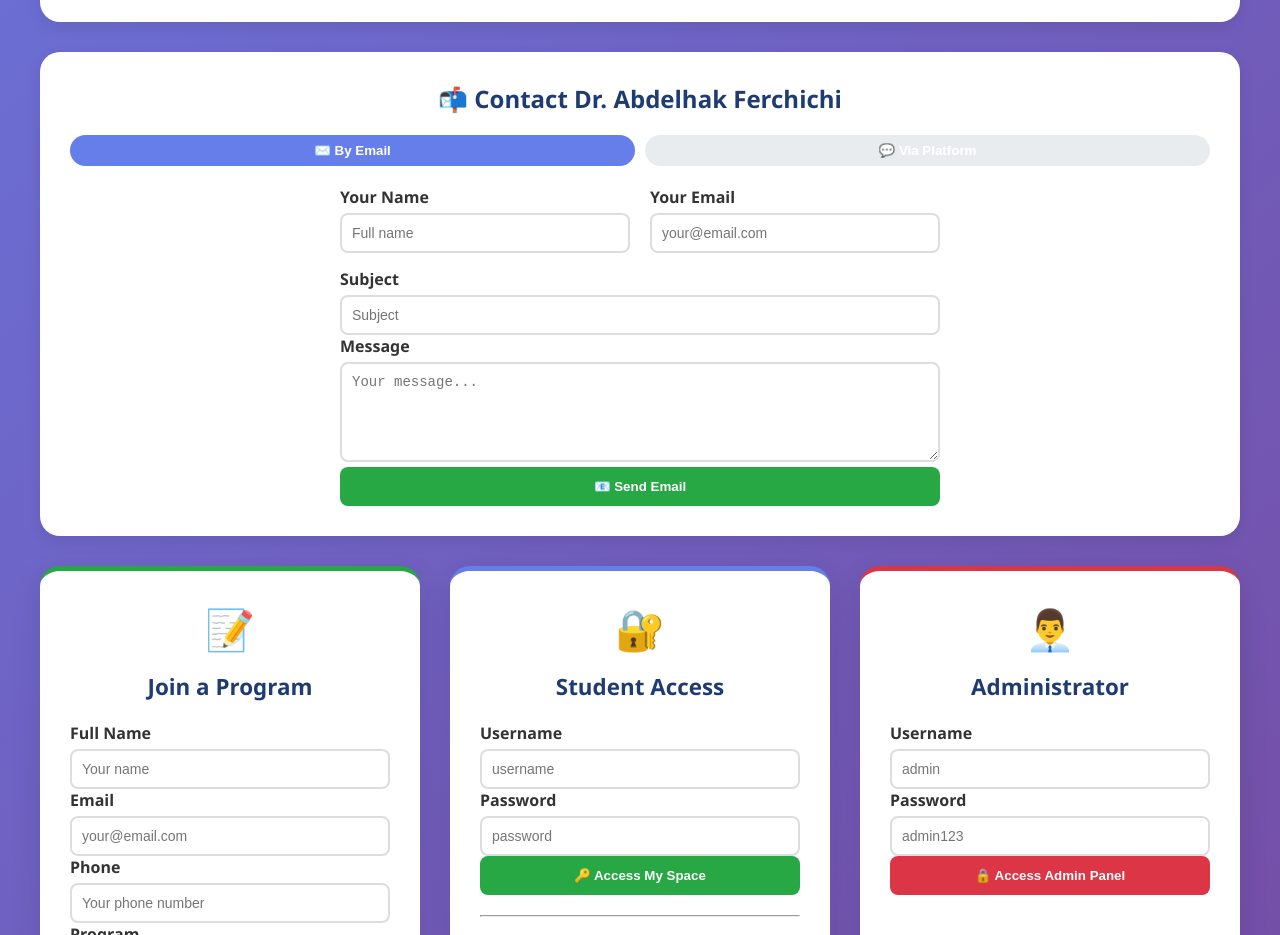
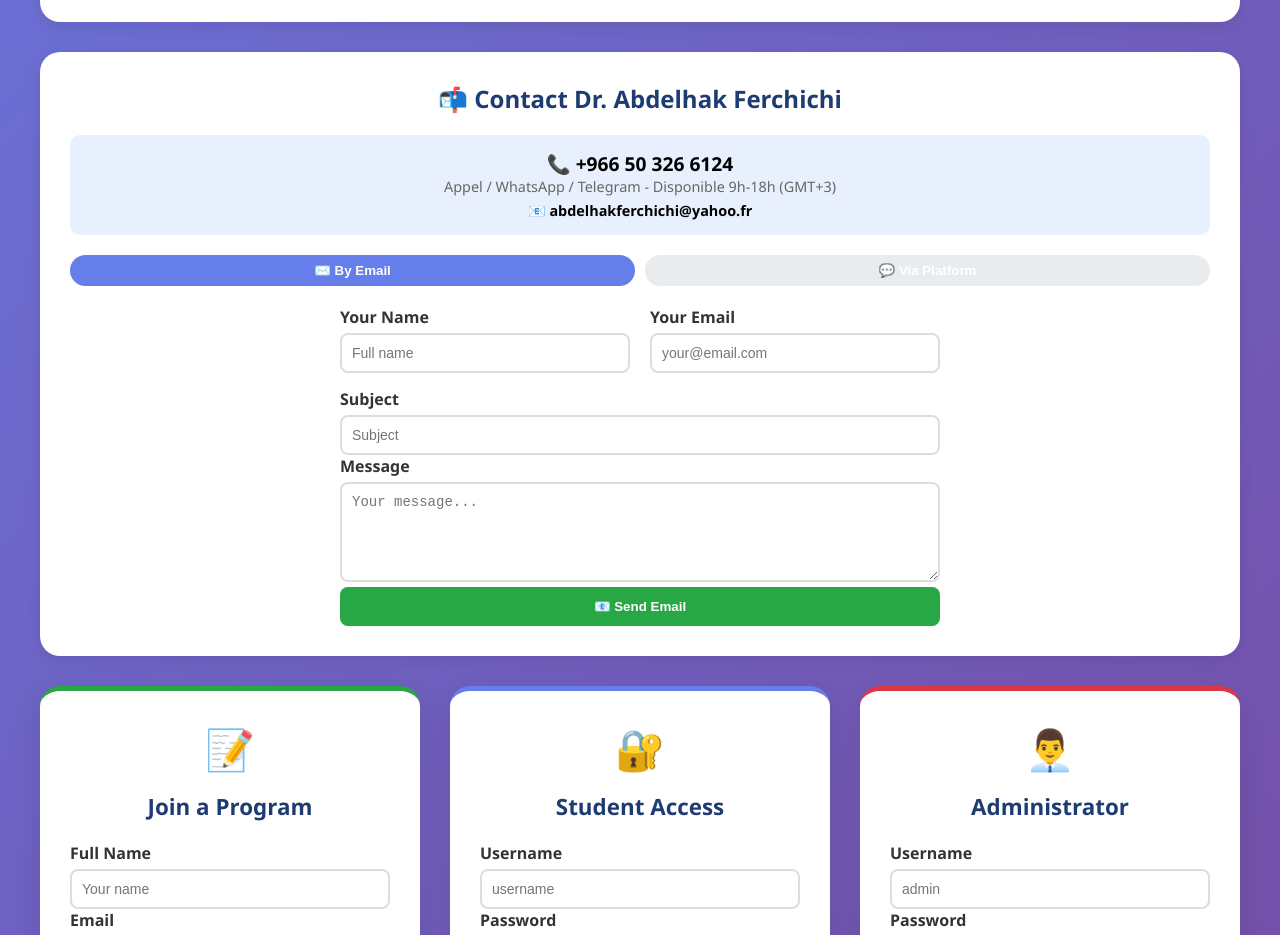
Before and after one commit to drabdelhakferchichi-design/math-platforme, a website: page index.html in a window 1280 px wide. Shown: the part 1222-2157 px from the top of the page. Drawn offline with Linux system fonts and the light colour scheme.

Commit message:
Update index.html

```diff
--- a/index.html
+++ b/index.html
@@ -134,6 +134,13 @@
         <!-- CONTACT DR. ABDELHAK -->
         <div class="contact-section">
             <h2>📬 Contact Dr. Abdelhak Ferchichi</h2>
+              <!-- ========== AJOUTER ICI LE NUMÉRO DE TÉLÉPHONE ========== -->
+    <div style="text-align: center; margin-bottom: 20px; padding: 15px; background: #e8f0fe; border-radius: 10px;">
+        <p style="font-size: 1.2em;">📞 <strong>+966 50 326 6124</strong></p>
+        <p style="font-size: 0.9em; color: #666;">Appel / WhatsApp / Telegram - Disponible 9h-18h (GMT+3)</p>
+        <p style="font-size: 0.9em; margin-top: 5px;">📧 <strong>abdelhakferchichi@yahoo.fr</strong></p>
+    </div>
+    <!-- ========== FIN AJOUT ========== -->
             <div class="contact-tabs">
                 <button class="contact-tab active" onclick="showContactTab('email')">✉️ By Email</button>
                 <button class="contact-tab" onclick="showContactTab('platform')">💬 Via Platform</button>
```
